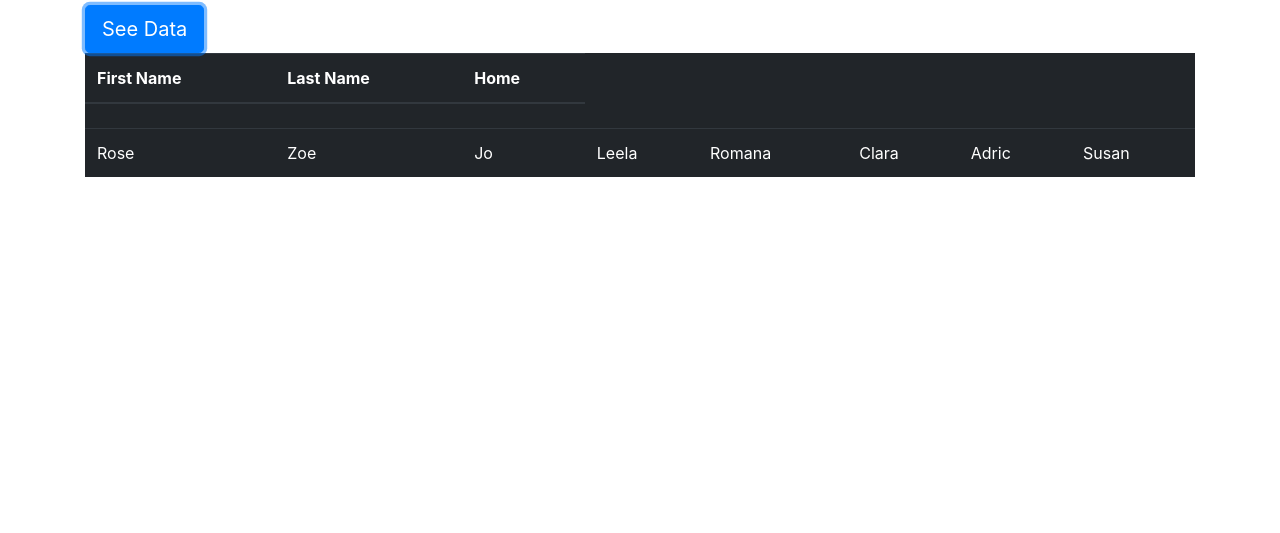
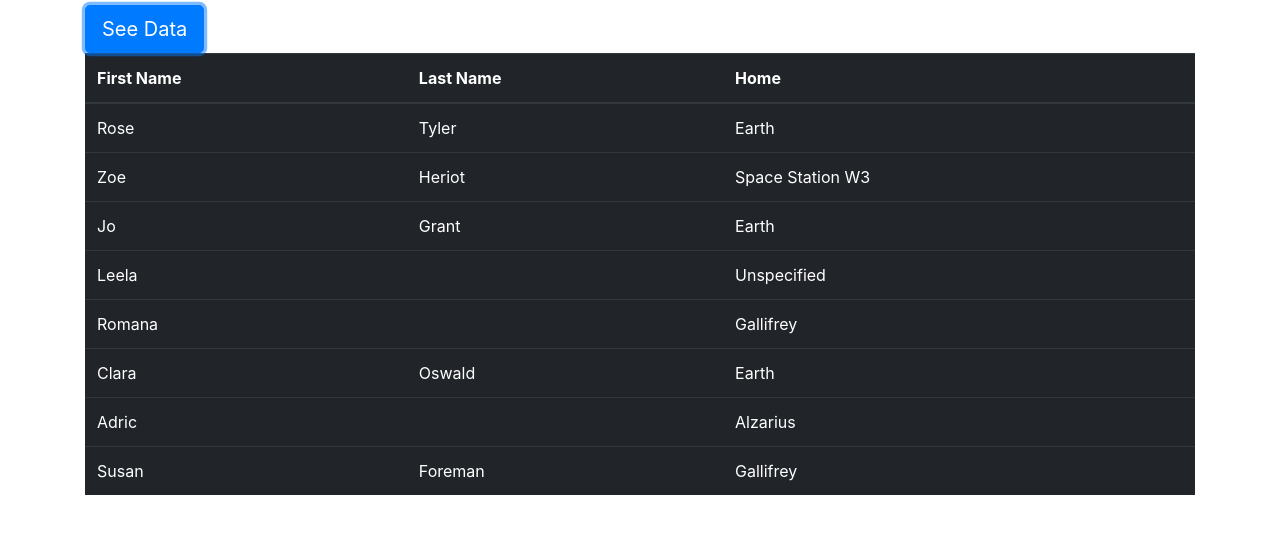
Before and after one commit to AceKingQueen/jetsons, a plain HTML site: page index.html in a window 1280 px wide. Both pictures are taken after a click on the button "See Data". Shown: the part 51-584 px from the top of the page. Drawn offline with nearby package versions, Linux system fonts and the light colour scheme.

Commit message:
data table working on button click

```diff
--- a/index.html
+++ b/index.html
@@ -1,17 +1,3 @@
-<!-- table_data is an array of objects. each object has an index and 3 properties, first_name, last_name, and home.
-
-  The easiest thing to do is probably loop over the array  and for each object in the array, grab it and display it in the table.
-
-I could use jQuery to grab each object and assign where it should go in the table, which I probably should do because they use jQuery for sure
-
-Deal with nulls
-
-Once I get stuff showing up on the page, I should deploy to Heroku.
-
-I'm not entirely sure how to insert the table into different elements within the page but I'm guessing either assign it a variable or use jQuery-->
-
-
-
 <!DOCTYPE html>
 <html lang="en">
 
@@ -32,10 +18,9 @@ I'm not entirely sure how to insert the table into different elements within the
 
   <div class="container">
 
-      <button type="submit" class="btn btn-primary btn-lg"  id="add-data">See Data</button>
+    <button type="submit" class="btn btn-primary btn-lg" id="add-data">See Data</button>
 
-
-    <table class="table table-hover table-dark" id="data-table">
+    <table class="table table-hover table-dark">
       <thead>
         <tr>
           <th scope="col">First Name</th>
@@ -43,14 +28,8 @@ I'm not entirely sure how to insert the table into different elements within the
           <th scope="col">Home</th>
         </tr>
       </thead>
-      <tbody>
-        <tr>
-          <!-- <th scope="row"></th> -->
-          <td class="populate-first-name"></td>
-          <td class="populate-last-name"></td>
-          <td class="populate-home"></td>
-        </tr>
-      </tbody>
+        <tbody id="data-table">
+        </tbody>
     </table>
 
   </div>
--- a/javascript.js
+++ b/javascript.js
@@ -23,45 +23,35 @@ var table_data = [ { first_name : 'Rose',
                      last_name  : 'Foreman',
                      home       : 'Gallifrey'} ];
 
-console.log(table_data[0]);
-
-
+//when the "See Data" button is clicked, run the populateTable function
 $("#add-data").on("click", function(event) {
 
     populateTable();
 
 });
 
+
 function populateTable() {
 
-    //create a new row and new cell for each item item in the array
+    //loop over each object in the array, and for each one of them, create a new row
+    table_data.forEach(function(item) {
+
+    //create individual cells for each piece of data
+    var createFirstNameCell = $("<td></td>").append(item.first_name);
+    var createLastNameCell = $("<td></td>").append(item.last_name);
+    var createHomeCell = $("<td></td>").append(item.home);
+
+     //create a new row for each object item in the array
     var createRow = $("<tr></tr>");
 
-    table_data.forEach(function(item) {
+    //append all the cells together
+    createRow.append(createFirstNameCell);
+    createRow.append(createLastNameCell);
+    createRow.append(createHomeCell);
 
-    var createCell = $("<td></td>").append(item.first_name);
-
-    createRow.append(createCell);
+    //create the new row at the end of the table
+    $("#data-table").append(createRow);
 
     });
 
-    $("#data-table").append(createRow);
 }
-
-//loop over each object in the table_data array
-
-
-    //display the corresponding object at the populate divs in the html
-//     $(".populate-first-name").append("<div>" + item.first_name + "</div>");
-
-
-
-
-
-// table_data.forEach(function(item) {
-//     $(".populate-last-name").append("<div>" + item.last_name + "</div>");
-// });
-
-// table_data.forEach(function(item) {
-//     $(".populate-home").append("<div>" + item.home + "</div>");
-// });
```
